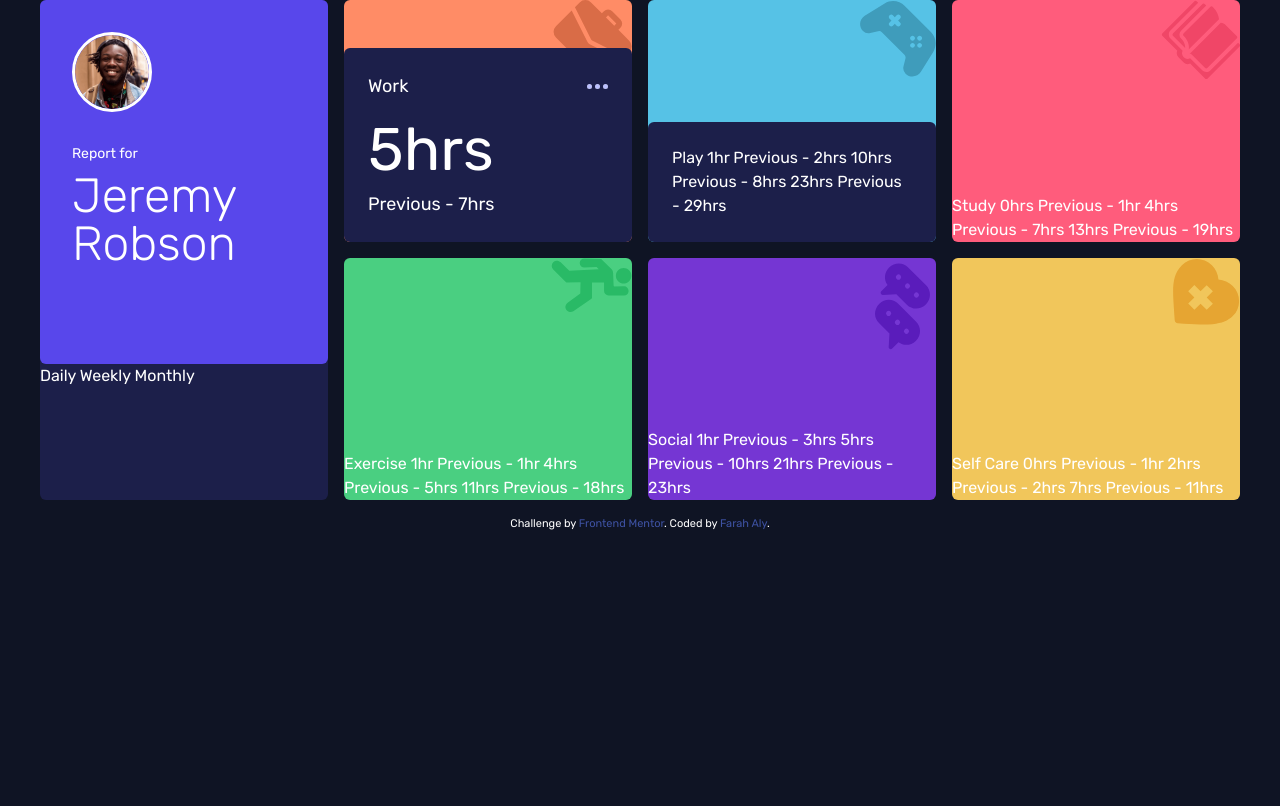
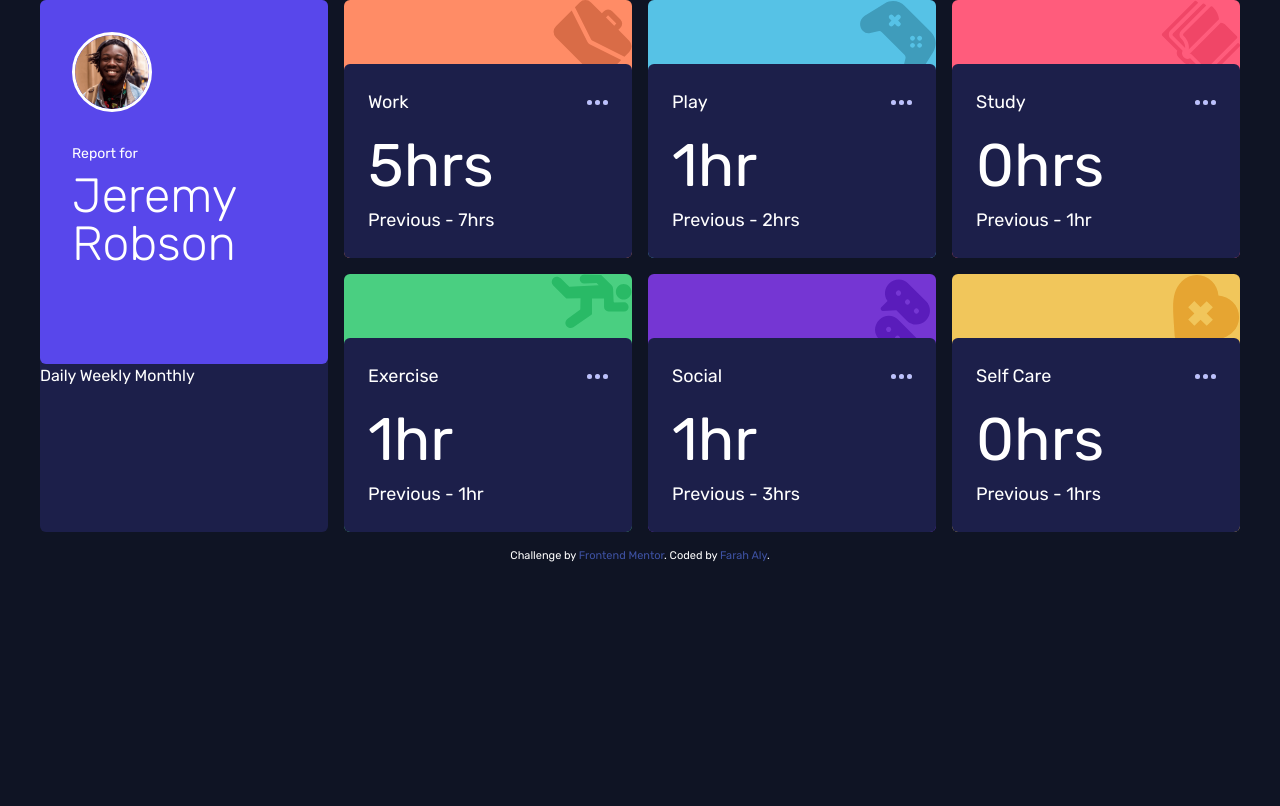
Before and after one commit to f-m-a-ly/time-tracking-dashboard, a plain HTML site: page index.html in a window 1280 px wide. Drawn offline with nearby package versions, Linux system fonts and the light colour scheme.

Commit message:
Finish card CSS

```diff
--- a/index.html
+++ b/index.html
@@ -44,7 +44,7 @@
               <div>
                 <h5 class="text-lg" >Work</h5>
               </div>
-              <img class="ellipsis-btn" src="images/icon-ellipsis.svg" alt="">
+              <img class="ellipsis-btn" src="images/icon-ellipsis.svg" alt="...">
             </div>
 
             <h1 class="text-6xl time">5hrs</h1> <!-- daily -->
@@ -57,7 +57,7 @@
               32hrs
               Previous - 36hrs
 
-              monthly
+              Monthly
               103hrs
               Previous - 128hrs  -->
           </div>
@@ -65,60 +65,124 @@
 
         <!-- PLAY -->
         <div class="flex items-end rounded-md inner-card play-card bg-no-repeat bg-right-top  lg:col-span-1 col-span-4">
-          <div class="rounded-md activity-deets ">
-            Play
-            1hr <!-- daily -->
-            Previous - 2hrs <!-- daily -->
-            10hrs <!-- weekly -->
-            Previous - 8hrs <!-- weekly -->
-            23hrs <!-- monthly -->
-            Previous - 29hrs <!-- monthly -->
+          <div class="rounded-md activity-deets min-w-full">
+            <div class="activity-inner flex items-center place-content-between">
+              <div>
+                <h5 class="text-lg" >Play</h5>
+              </div>
+              <img class="ellipsis-btn" src="images/icon-ellipsis.svg" alt="...">
+            </div>
+
+            <h1 class="text-6xl time">1hr</h1> <!-- daily -->
+
+            <p class="text-lg">Previous - 2hrs </p> <!-- daily -->
+
+            <!-- Weekly
+            10hrs
+            Previous - 8hrs
+
+            Monthly
+            23hrs
+            Previous - 29hrs  -->
           </div>
 
         </div>
 
         <!-- STUDY -->
         <div class="flex items-end rounded-md inner-card study-card bg-no-repeat bg-right-top  lg:col-span-1 col-span-4">
-          Study
-          0hrs <!-- daily -->
-          Previous - 1hr <!-- daily -->
-          4hrs <!-- weekly -->
-          Previous - 7hrs <!-- weekly -->
-          13hrs <!-- monthly -->
-          Previous - 19hrs <!-- monthly -->
+          <div class="rounded-md activity-deets min-w-full">
+            <div class="activity-inner flex items-center place-content-between">
+              <div>
+                <h5 class="text-lg" >Study</h5>
+              </div>
+              <img class="ellipsis-btn" src="images/icon-ellipsis.svg" alt="...">
+            </div>
+
+            <h1 class="text-6xl time">0hrs</h1> <!-- daily -->
+
+            <p class="text-lg">Previous - 1hr </p> <!-- daily -->
+
+            <!-- Weekly
+            4hrs
+            Previous - 7hrs
+
+            Monthly
+            13hrs
+            Previous - 19hrs  -->
+          </div>
         </div>
 
         <!-- EXERCISE -->
         <div class="flex items-end rounded-md inner-card exercise-card bg-no-repeat bg-right-top  lg:col-span-1 col-span-4">
-          Exercise
-          1hr <!-- daily -->
-          Previous - 1hr <!-- daily -->
-          4hrs <!-- weekly -->
-          Previous - 5hrs <!-- weekly -->
-          11hrs <!-- monthly -->
-          Previous - 18hrs <!-- monthly -->
+          <div class="rounded-md activity-deets min-w-full">
+            <div class="activity-inner flex items-center place-content-between">
+              <div>
+                <h5 class="text-lg" >Exercise</h5>
+              </div>
+              <img class="ellipsis-btn" src="images/icon-ellipsis.svg" alt="...">
+            </div>
+
+            <h1 class="text-6xl time">1hr</h1> <!-- daily -->
+
+            <p class="text-lg">Previous - 1hr </p> <!-- daily -->
+
+            <!-- Weekly
+            4hrs
+            Previous - 5hrs
+
+            Monthly
+            11hrs
+            Previous - 18hrs  -->
+          </div>
         </div>
 
         <!-- SOCIAL -->
         <div class="flex items-end rounded-md inner-card social-card bg-no-repeat bg-right-top  lg:col-span-1 col-span-4">
-          Social
-          1hr <!-- daily -->
-          Previous - 3hrs <!-- daily -->
-          5hrs <!-- weekly -->
-          Previous - 10hrs <!-- weekly -->
-          21hrs <!-- monthly -->
-          Previous - 23hrs <!-- monthly -->
+          <div class="rounded-md activity-deets min-w-full">
+            <div class="activity-inner flex items-center place-content-between">
+              <div>
+                <h5 class="text-lg" >Social</h5>
+              </div>
+              <img class="ellipsis-btn" src="images/icon-ellipsis.svg" alt="...">
+            </div>
+
+            <h1 class="text-6xl time">1hr</h1> <!-- daily -->
+
+            <p class="text-lg">Previous - 3hrs </p> <!-- daily -->
+
+            <!-- Weekly
+            5hrs
+            Previous - 10hrs
+
+            Monthly
+            21hrs
+            Previous - 23hrs  -->
+          </div>
+
         </div>
 
         <!-- SELF CARE -->
         <div class="flex items-end rounded-md inner-card self-care-card bg-no-repeat bg-right-top  lg:col-span-1 col-span-4">
-          Self Care
-          0hrs <!-- daily -->
-          Previous - 1hr <!-- daily -->
-          2hrs <!-- weekly -->
-          Previous - 2hrs <!-- weekly -->
-          7hrs <!-- monthly -->
-          Previous - 11hrs <!-- monthly -->
+          <div class="rounded-md activity-deets min-w-full">
+            <div class="activity-inner flex items-center place-content-between">
+              <div>
+                <h5 class="text-lg" >Self Care</h5>
+              </div>
+              <img class="ellipsis-btn" src="images/icon-ellipsis.svg" alt="...">
+            </div>
+
+            <h1 class="text-6xl time">0hrs</h1> <!-- daily -->
+
+            <p class="text-lg">Previous - 1hrs </p> <!-- daily -->
+
+            <!-- Weekly
+            2hrs
+            Previous - 2hrs
+
+            Monthly
+            7hrs
+            Previous - 11hrs  -->
+          </div>
         </div>
 
         <div class="attribution col-span-4">
--- a/styles.css
+++ b/styles.css
@@ -12,7 +12,7 @@ body {
 }
 
 .activity-deets {
-    margin-top: 3rem;
+    margin-top: 4rem;
     padding: 1.5rem;
     background-color: hsl(235, 46%, 20%);
     transition: .5s;
```
